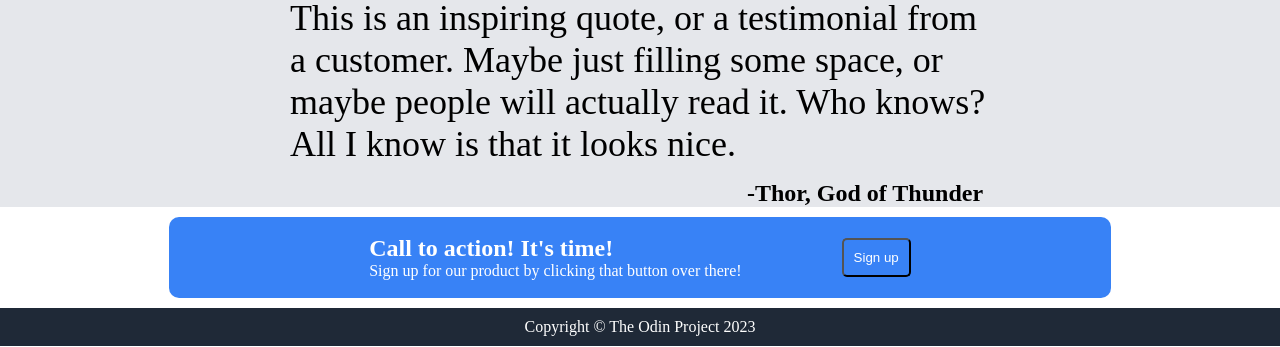
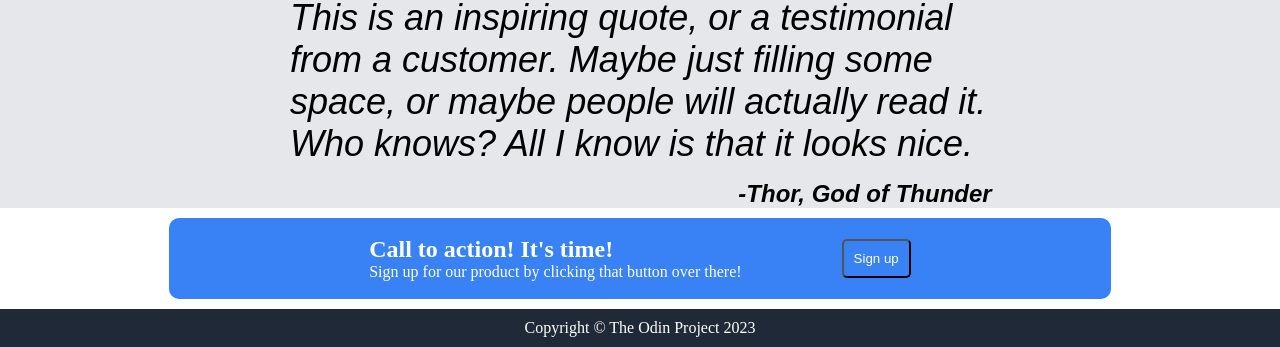
Before and after one commit to imorari/project_landing_page, a plain HTML site: page index.html in a window 1280 px wide. Shown: the part 575-922 px from the top of the page. Drawn offline with Linux system fonts and the light colour scheme.

Commit message:
"font change"

```diff
--- a/styles.css
+++ b/styles.css
@@ -123,7 +123,10 @@ ul{
 .quotecontainer{
     background-color: #e5e7eb;
     font-size: 36px;
-    font: light italic;
+    font-weight: 200;
+    font-family: italic, sans-serif;
+    font-style: italic;
+    display: flex;
     display: flex;
     flex-direction: column;
     align-items: center;
```
